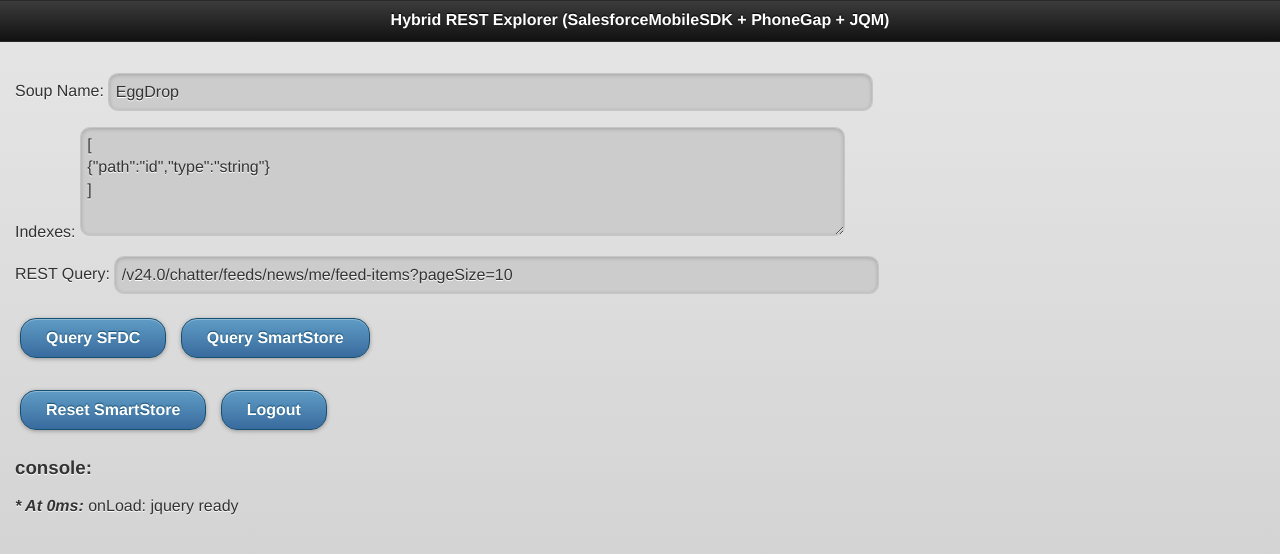
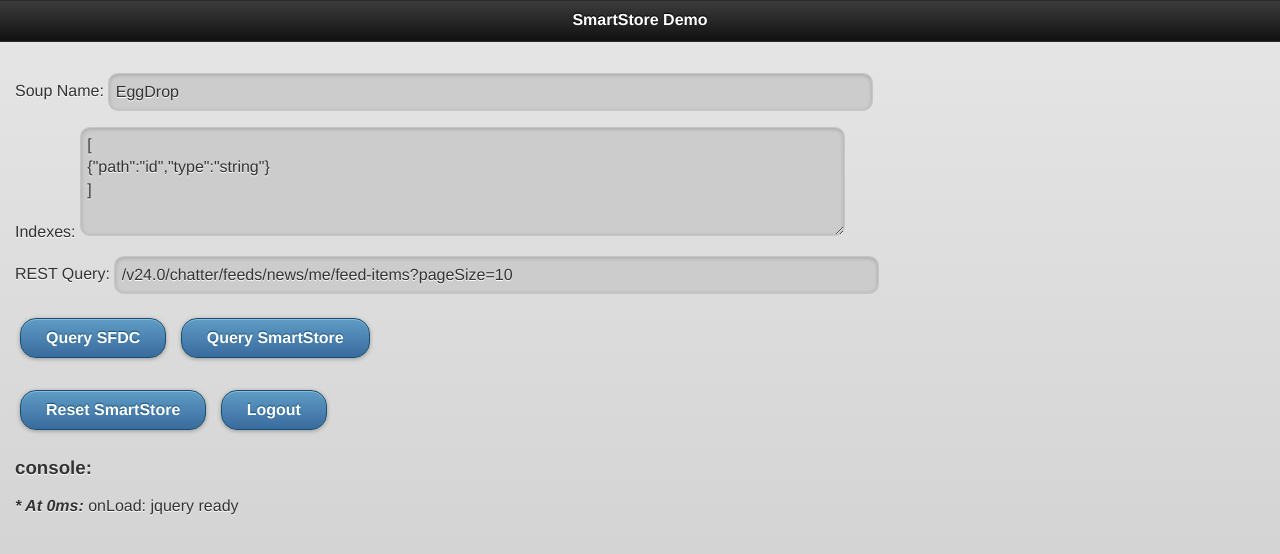
Before and after one commit to tomgersic/SmartStoreDemo, a plain HTML site: page SmartStoreDemo/www/index.html in a window 1280 px wide. Drawn offline with Linux system fonts and the light colour scheme.

Commit message:
Changing title. Adding .gitignore

```diff
--- a/SmartStoreDemo/www/index.html
+++ b/SmartStoreDemo/www/index.html
@@ -84,7 +84,7 @@
   <body>
       <div data-role="page" data-theme="b" id="jqm-home">
           <div  data-role="header">
-              <h1>Hybrid REST Explorer (SalesforceMobileSDK + PhoneGap + JQM)</h1>
+              <h1>SmartStore Demo</h1>
           </div>
 
           <div id="#content" data-role="content">
```
Also changed, not shown: 2 other files.
